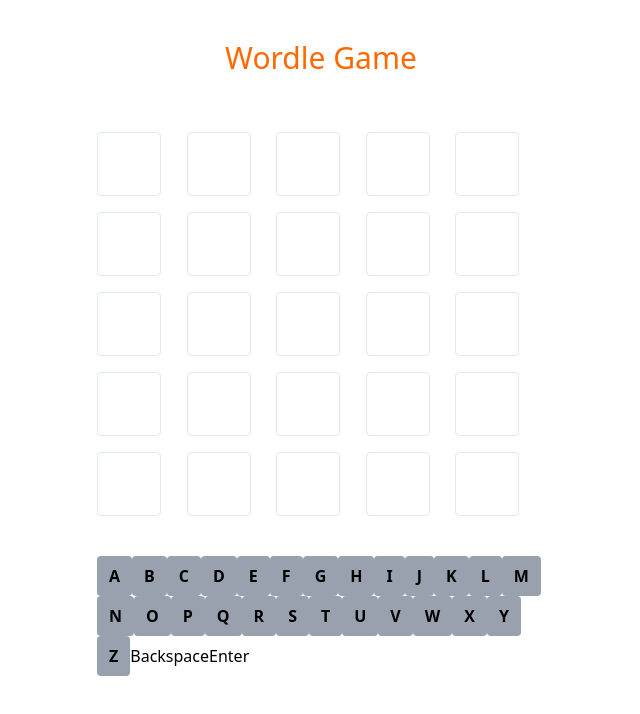
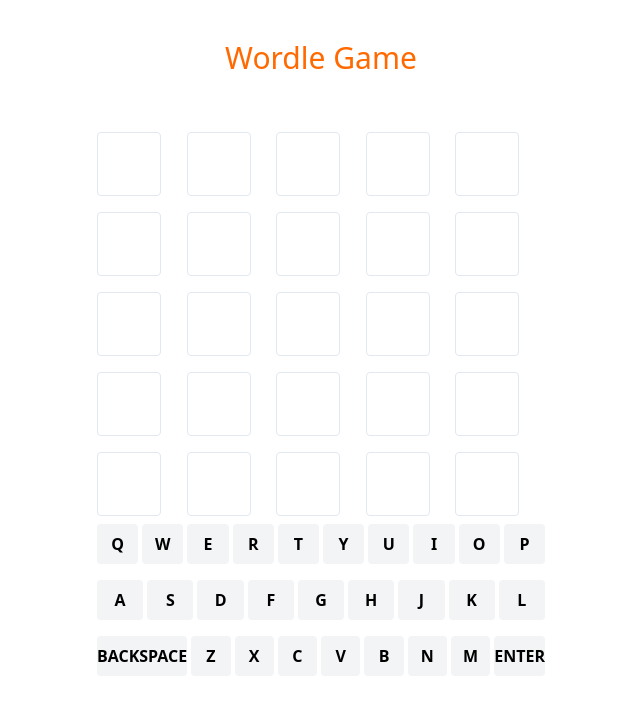
Before and after one commit to swapnilkatwe/wordle-game, a React (Vite) app: page / in a window 1280 px wide. Shown: the top 714 px of the page, without its empty margins (319-959 px from the left). Built offline with nearby package versions, Linux system fonts and the light colour scheme.

Commit message:
Keyboard UI update.

```diff
--- a/src/App.tsx
+++ b/src/App.tsx
@@ -78,10 +78,10 @@
       <Keyboard onClick={letter => {
 
         switch (letter) {
-          case "Backspace":
+          case "BACKSPACE":
             handleBackspace();
             break;
-          case "Enter":
+          case "ENTER":
             handleEnter(guess);
             break
           default:
--- a/src/components/Keyboard.tsx
+++ b/src/components/Keyboard.tsx
@@ -6,6 +6,12 @@
     [letterStatus.present]: 'bg-yellow-500',
     [letterStatus.correct]: 'bg-green-500',
 };
+
+const keyboardKeys = [
+    ['Q', 'W', 'E', 'R', 'T', 'Y', 'U', 'I', 'O', 'P'],
+    ['A', 'S', 'D', 'F', 'G', 'H', 'J', 'K', 'L'],
+    ['Backspace', 'Z', 'X', 'C', 'V', 'B', 'N', 'M', 'Enter'],
+];
 
 type Props = {
     onClick: (letter: string) => void,
@@ -20,36 +26,38 @@
 
     const onClickButton = (e: React.MouseEvent<HTMLButtonElement>) => {
         const letter = e.currentTarget.textContent ?? "";
-        console.log("--->" + e.currentTarget.textContent);
-
-        onClick(letter);
+        onClick(letter.toUpperCase());
     }
     return (
-        <div className="my-10 justify-center max-w-md mx-auto">
-            {"ABCDEFGHIJKLMNOPQRSTUVWXYZ".split("").map((key) => {
-                let styles = 'rounded font-bold uppercase flex-1 py-2 px-3 gap-1';
+        <div className={`flex flex-col`}>
+            {keyboardKeys.map((keyboardRow, rowIndex) => (
+                <div key={rowIndex} className="my-2 flex justify-center space-x-1">
+                    {keyboardRow.map((key, index) => {
+                        let styles = 'rounded font-bold uppercase flex-1 py-2';
 
                         const letterState = keyStateStyles[keyBoardLetterState[key as keyof typeof keyBoardLetterState]];
 
                         if (letterState) {
                             styles += ' text-white px-1 ' + letterState;
                         } else if (key !== '') {
-                    styles += ' bg-gray-400';
+                            styles += ' bg-gray-100';
                         }
 
-                return <button
-                    key={key}
+                        return (
+                            <button
+                                onClick={onClickButton}
+                                key={key + index}
                                 className={styles}
-                    onClick={onClickButton}
                                 disabled={isGameOver || isGameWon}
                             >
                                 {key}
                             </button>
-            }
-            )}
-            <button onClick={onClickButton}>Backspace</button>
-            <button onClick={onClickButton}>Enter</button>
-        </div>)
+                        );
+                    })}
+                </div>
+            ))}
+        </div>
+    );
 }
 
 export default Keyboard
```
Lines whose indentation alone changed are shown as unchanged.
